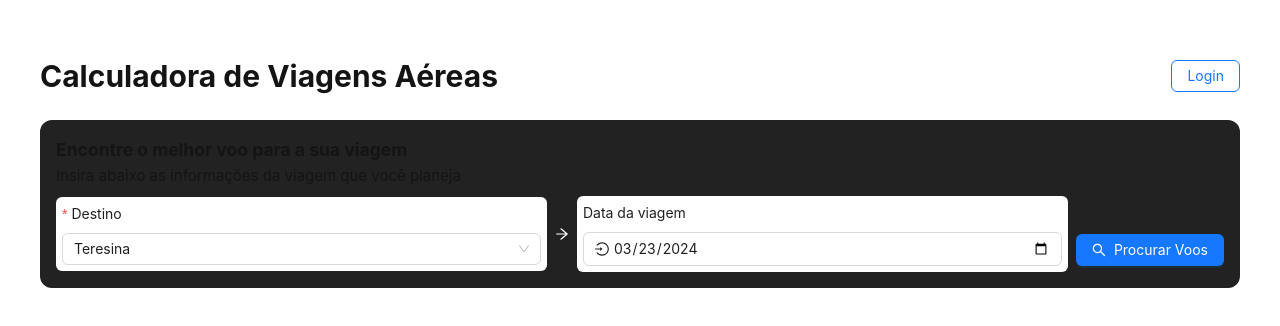
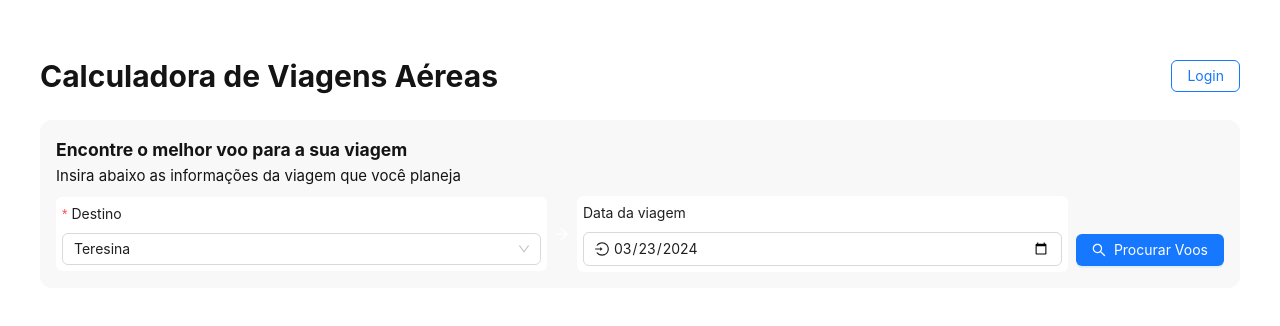
Before and after one commit to IguJl15/desafio-coorlab, a Vue app in the folder app/frontend/: page / in a window 1280 px wide. Shown: the part 248-574 px from the top of the page. Built offline with nearby package versions, Linux system fonts and the light colour scheme.

Commit message:
refactor(frontend): :lipstick: fix colors on scheme change

```diff
--- a/app/frontend/src/App.vue
+++ b/app/frontend/src/App.vue
@@ -1,4 +1,5 @@
 <script setup lang="ts">
+import AntDesignTheme from '@/components/AntDesignTheme.vue'
 import SearchFlightsForm, { type FormDataScheme } from '@/components/SearchFlightsForm.vue'
 import ErrorContainer from '@/components/ErrorContainer.vue'
 import FlightsList from '@/components/FlightsList.vue'
@@ -50,6 +51,7 @@ function login() {
 </script>
 
 <template>
+  <AntDesignTheme>
     <header class="">
       <h1>Calculadora de Viagens Aéreas</h1>
       <Button type="primary" ghost @click="login">Login</Button>
@@ -135,6 +137,7 @@ function login() {
       </div> -->
       </div>
     </main>
+  </AntDesignTheme>
 </template>
 
 <style scoped>
--- a/app/frontend/src/assets/base.css
+++ b/app/frontend/src/assets/base.css
@@ -37,8 +37,6 @@
 
   --color-heading: var(--vt-c-text-light-1);
   --color-text: var(--vt-c-text-light-1);
-
-  --section-gap: 160px;
 }
 
 @media (prefers-color-scheme: dark) {
--- /dev/null
+++ b/app/frontend/src/components/AntDesignTheme.vue
@@ -0,0 +1,32 @@
+<script setup lang="ts">
+import { ConfigProvider, theme } from 'ant-design-vue'
+import { ref } from 'vue'
+
+// MediaQueryList
+const darkModePreference = window.matchMedia('(prefers-color-scheme: dark)')
+
+const scheme = ref<'light' | 'dark'>(darkModePreference.matches ? 'dark' : 'light')
+
+// recommended method for newer browsers: specify event-type as first argument
+darkModePreference.addEventListener('change', (e) => changeScheme(e.matches))
+// deprecated method for backward compatibility
+darkModePreference.addListener((e) => changeScheme(e.matches))
+
+function changeScheme(isDark: boolean) {
+  if (isDark) {
+    scheme.value = 'dark'
+  } else {
+    scheme.value = 'light'
+  }
+}
+</script>
+
+<template>
+  <ConfigProvider
+    :theme="{
+      algorithm: scheme == 'dark' ? theme.darkAlgorithm : theme.defaultAlgorithm
+    }"
+  >
+    <slot></slot>
+  </ConfigProvider>
+</template>
--- a/app/frontend/src/components/SearchFlightsForm.vue
+++ b/app/frontend/src/components/SearchFlightsForm.vue
@@ -129,7 +129,7 @@ const destinationInputComp = computed({
   padding: 16px;
   border-radius: 12px;
 
-  background-color: var(--vt-c-black-soft);
+  background-color: var(--color-background-soft);
 
   & h3,
   p {
@@ -151,7 +151,7 @@ const destinationInputComp = computed({
     & .form-item {
       width: 100%;
 
-      background-color: white;
+      background-color: var(--color-background);
       padding: 6px;
       border-radius: 6px;
 
```
Lines whose indentation alone changed are shown as unchanged.
